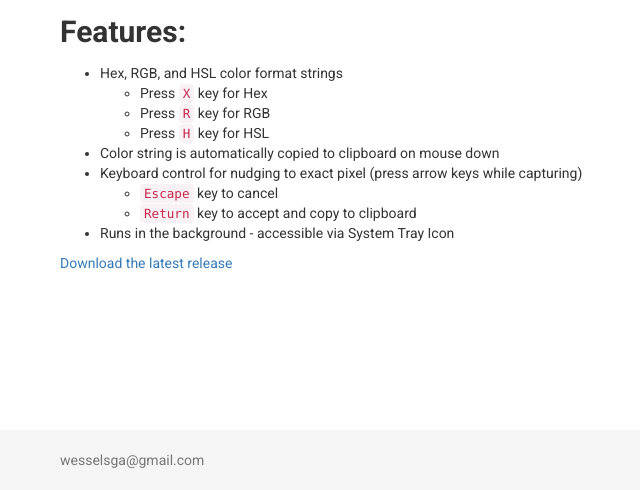
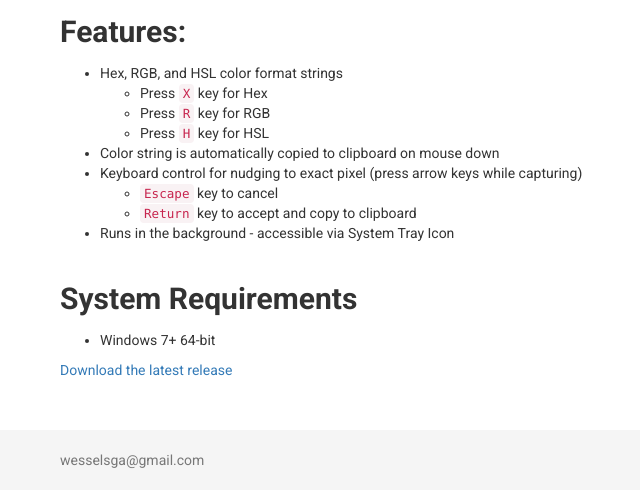
Before and after one commit to wesselsga/wesselsga.github.io, a Jekyll site: the page built from _posts/2017-10-18-colorlens.md, in a window 1280 px wide and 1014 px high, cut to the strip 524-1014 px from the top of the window. Shown: the whole strip, without its empty margins (10-650 px from the left). Built offline with Jekyll 4.4.1, drawn with Linux system fonts in a browser that asks for light colours.

Commit message:
Update 2017-10-18-colorlens.md

```diff
--- a/_posts/2017-10-18-colorlens.md
+++ b/_posts/2017-10-18-colorlens.md
@@ -20,4 +20,7 @@ ColorLens is a simple Windows utility to simply capture the color of the current
   * `Return` key to accept and copy to clipboard
 * Runs in the background - accessible via System Tray Icon
 
+## System Requirements
+* Windows 7+ 64-bit
+
 [Download the latest release](https://github.com/wesselsga/colorlens/releases/latest)
```
